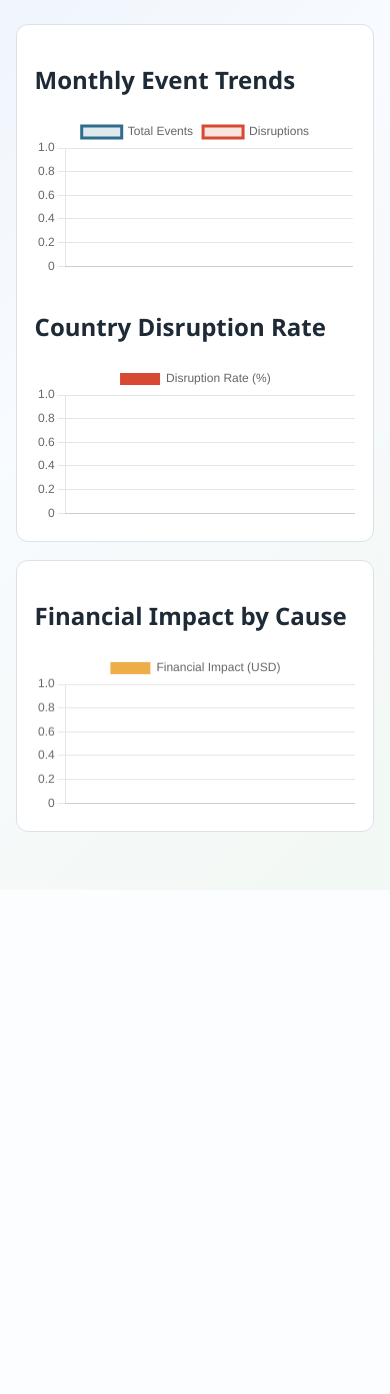
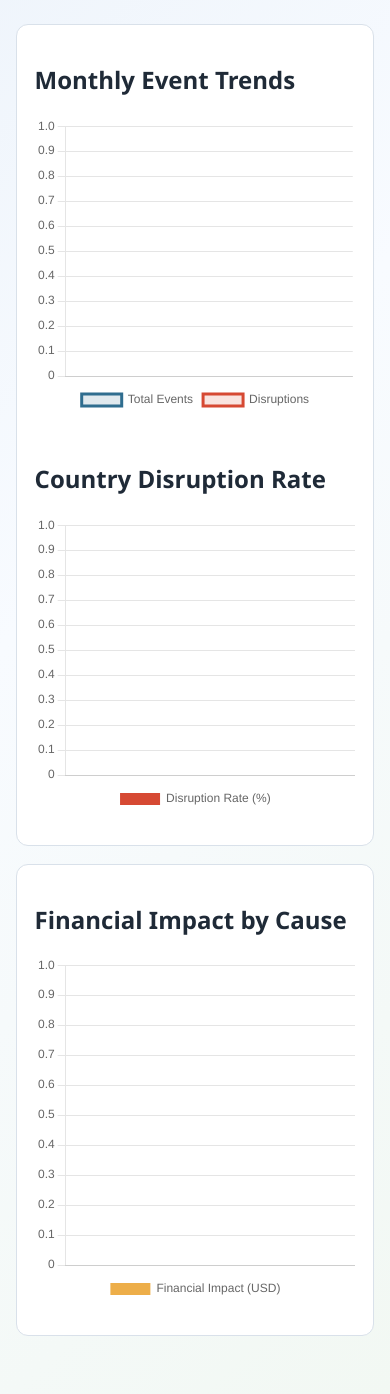
Before and after one commit to Jayabari/AI-Powered-Supply-Chain-Disruption-Prediction-Resilience-Intelligence-Platform, a Flask app: template templates/analytics.html in a window 390 px wide. Shown: the part 110-1504 px from the top of the page. Before the commit the page ends 942 px from the top, so only its background shows below. Run offline with Flask 3, Linux system fonts and the light colour scheme; the template is opened without the code that fills it, so the values that code supplies are empty.

Commit message:
feat: enhance chart responsiveness and layout in analytics, dashboard, and performance templates

```diff
--- a/model/metrics.json
+++ b/model/metrics.json
@@ -1,6 +1,6 @@
 {
   "best_model": "Random Forest",
-  "training_date": "2026-03-19T14:01:35.557923",
+  "training_date": "2026-03-19T19:27:48.977152",
   "dataset_size": 650,
   "num_features": 5,
   "models_performance": {
--- a/static/styles.css
+++ b/static/styles.css
@@ -213,6 +213,18 @@ pre {
   overflow-x: auto;
 }
 
+canvas {
+  max-width: 100%;
+  height: auto;
+}
+
+.chart-container {
+  position: relative;
+  width: 100%;
+  height: 300px;
+  margin-bottom: 12px;
+}
+
 @media (max-width: 900px) {
   .grid-2,
   .grid-3,
--- a/templates/analytics.html
+++ b/templates/analytics.html
@@ -4,17 +4,23 @@
 <section class="panel grid-2">
   <div>
     <h2>Monthly Event Trends</h2>
-    <canvas id="trendChart"></canvas>
+    <div class="chart-container">
+      <canvas id="trendChart"></canvas>
+    </div>
   </div>
   <div>
     <h2>Country Disruption Rate</h2>
-    <canvas id="countryChart"></canvas>
+    <div class="chart-container">
+      <canvas id="countryChart"></canvas>
+    </div>
   </div>
 </section>
 
 <section class="panel">
   <h2>Financial Impact by Cause</h2>
-  <canvas id="causeChart"></canvas>
+  <div class="chart-container" style="height: 350px;">
+    <canvas id="causeChart"></canvas>
+  </div>
 </section>
 
 <script>
@@ -40,6 +46,11 @@ new Chart(document.getElementById('trendChart'), {
         fill: true
       }
     ]
+  },
+  options: {
+    responsive: true,
+    maintainAspectRatio: false,
+    plugins: { legend: { position: 'bottom' } }
   }
 });
 
@@ -52,6 +63,11 @@ new Chart(document.getElementById('countryChart'), {
       data: {{ country_values | tojson }},
       backgroundColor: '#d64933'
     }]
+  },
+  options: {
+    responsive: true,
+    maintainAspectRatio: false,
+    plugins: { legend: { position: 'bottom' } }
   }
 });
 
@@ -66,6 +82,8 @@ new Chart(document.getElementById('causeChart'), {
     }]
   },
   options: {
+    responsive: true,
+    maintainAspectRatio: false,
     scales: {
       x: {
         ticks: {
@@ -73,7 +91,8 @@ new Chart(document.getElementById('causeChart'), {
           minRotation: 45
         }
       }
-    }
+    },
+    plugins: { legend: { position: 'bottom' } }
   }
 });
 </script>
```
Also changed, not shown: templates/dashboard.html (+18 -3 lines), templates/performance.html (+11 -1 lines), data/app.db.
